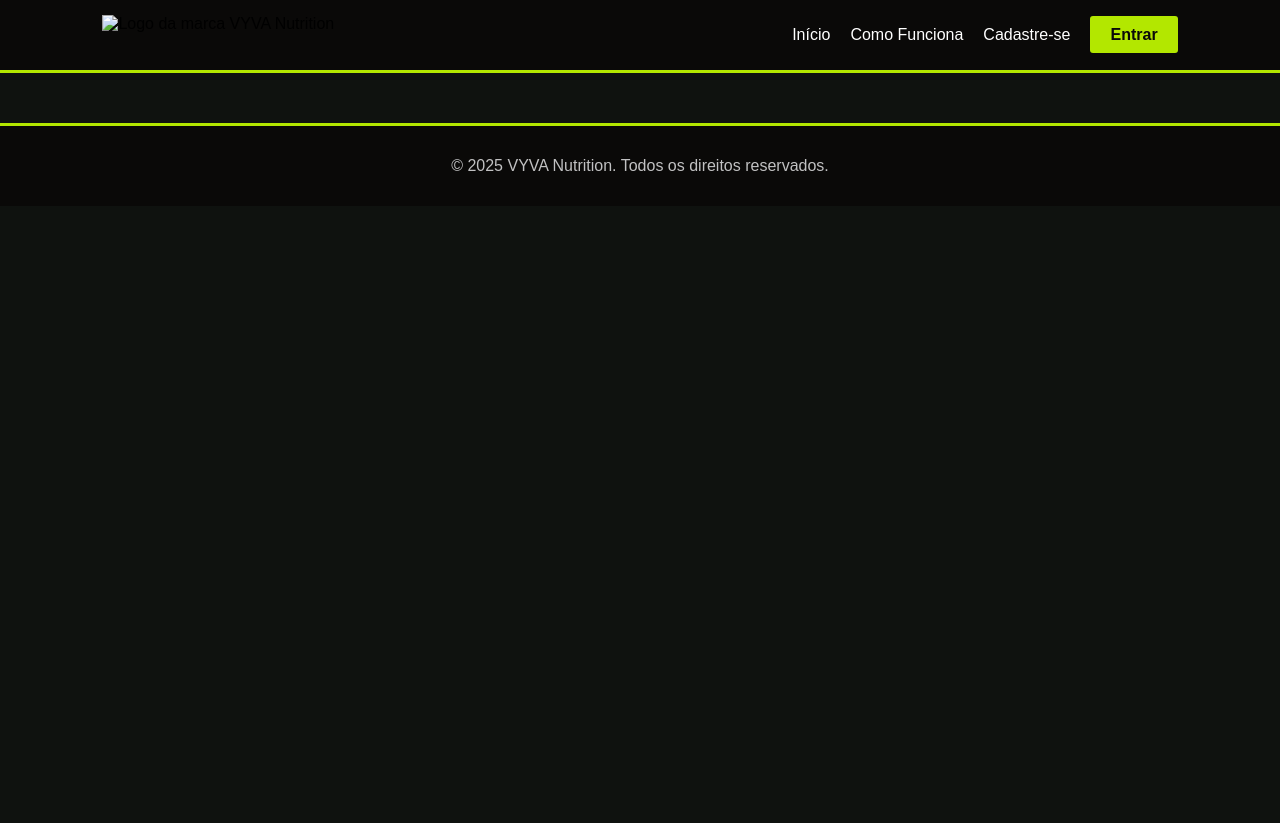
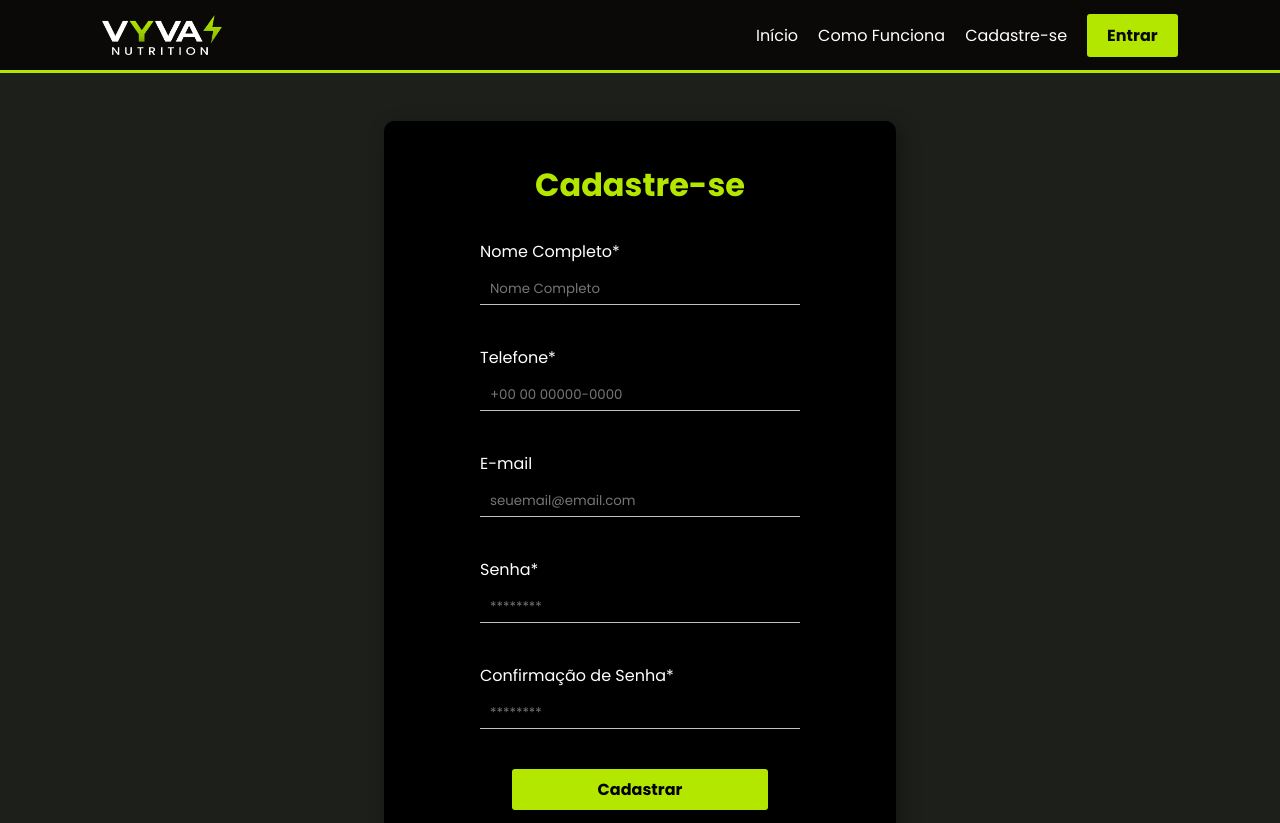
Before and after one commit to Nandox1s/MUGOH-Backend, a plain HTML site: page pages/cadastro.html in a window 1280 px wide. Shown: the top 823 px of the page. Before the commit the page ends 800 px from the top, so only its background shows below. Drawn offline with Linux system fonts and the light colour scheme; files that its build step writes are made by us from their sources; files whose address does not match are found by name.

Commit message:
feat: Nando_1

```diff
--- a/pages/cadastro.html
+++ b/pages/cadastro.html
@@ -3,30 +3,93 @@
 <head>
   <meta charset="UTF-8">
   <meta name="viewport" content="width=device-width, initial-scale=1.0">
-    <link rel="stylesheet" href="styles/geral.css">
-    <link rel="shortcut icon" href="img/logo/logo-icone.ico" type="image/x-icon">
+  <link rel="stylesheet" href="../styles/geral.css">
+  <link rel="stylesheet" href="../styles/loginCadastro.css">
   <title>VYVA Nutrition</title>
+  <script>
+    async function cadastrar(event) {
+      event.preventDefault();
+
+      const nome = document.getElementById("nome").value;
+      const telefone = document.getElementById("telefone").value;
+      const email = document.getElementById("email").value;
+      const senha = document.getElementById("senha").value;
+      const confirmacao = document.getElementById("confirmacao").value;
+      const mensagem = document.getElementById("mensagem");
+
+      if (senha !== confirmacao) {
+        mensagem.textContent = "As senhas não coincidem.";
+        mensagem.style.color = "red";
+        return;
+      }
+
+      try {
+        const resposta = await fetch("https://backend-r4hs.onrender.com/cadastro", {
+          method: "POST",
+          headers: { "Content-Type": "application/json" },
+          body: JSON.stringify({ nome, telefone, email, senha })
+        });
+
+        const data = await resposta.json();
+
+        if (data.sucesso) {
+          mensagem.textContent = "Cadastro realizado com sucesso!";
+          mensagem.style.color = "green";
+          console.log("Usuário cadastrado:", data.localId);
+        } else {
+          mensagem.textContent = "Erro: " + data.mensagem;
+          mensagem.style.color = "red";
+        }
+      } catch (err) {
+        mensagem.textContent = "Erro de conexão com o servidor.";
+        mensagem.style.color = "red";
+        console.error("Erro de rede:", err);
+      }
+    }
+  </script>
 </head>
 <body>
   <header>
-        <img src="img/logo/VYVA-NUTRITION-1.png" alt="Logo da marca VYVA Nutrition">
-        <img class="menu-hamburguer" src="img/icones/material-symbols--menu-rounded.svg" alt="menu hamburguer">
+    <img src="../img/logo/VYVA-NUTRITION-1.png" alt="Logo da marca VYVA Nutrition">
+    <img class="menu-hamburguer" src="../img/icones/material-symbols--menu-rounded.svg" alt="menu hamburguer">
     <nav>
       <ul>
-                <li><a href="/">Início</a></li>
-                <li><a href="pages/funcionamento.html">Como Funciona</a></li>
-                <li><a href="pages/cadastro.html">Cadastre-se</a></li>
+        <li><a href="../index.html">Início</a></li>
+        <li><a href="funcionamento.html">Como Funciona</a></li>
+        <li><a href="cadastro.html">Cadastre-se</a></li>
       </ul>
       <button><a href="login.html">Entrar</a></button>
     </nav>
   </header>
 
+  <main>
+    <h1>Cadastre-se</h1>
+
+    <form onsubmit="cadastrar(event)">
+      <label for="nome">Nome Completo*</label>
+      <input type="text" placeholder="Nome Completo" required name="nome" id="nome">
+
+      <label for="telefone">Telefone*</label>
+      <input type="text" placeholder="+00 00 00000-0000" required name="telefone" id="telefone">
+
+      <label for="email">E-mail</label>
+      <input type="email" placeholder="seuemail@email.com" required name="email" id="email">
+
+      <label for="senha">Senha*</label>
+      <input type="password" placeholder="********" required name="senha" id="senha">
+
+      <label for="confirmacao">Confirmação de Senha*</label>
+      <input type="password" placeholder="********" required name="confirmacao" id="confirmacao">
+
+      <button type="submit">Cadastrar</button>
+      <p id="mensagem"></p>
+    </form>
+  </main>
 
   <footer>
     <p>© 2025 VYVA Nutrition. Todos os direitos reservados.</p>
   </footer>
 
-    <!--    IMPORTS     -->
   <script src="scripts/menuHamburguer.js"></script>
 </body>
 </html>
--- a/styles/cabecalho.css
+++ b/styles/cabecalho.css
@@ -1,9 +1,7 @@
-:root{
-    --cor-preto-vyva: #0A0908;
-    --cor-verde-vyva: #B3E700;
-    --cor-cinza-vyva: #C1C1C2;
-    --cor-preto-esverdiado: #0F120F;
-}
+/*  IMPORTES */
+@import url("variaveis.css");
+
+
 
 header{
     display: flex;
--- a/styles/geral.css
+++ b/styles/geral.css
@@ -1,23 +1,33 @@
 /*  IMPORTES */
 @import url("cabecalho.css");
 @import url("rodape.css");
+@import url('https://fonts.googleapis.com/css2?family=Poppins:ital,wght@0,100;0,200;0,300;0,400;0,500;0,600;0,700;0,800;0,900;1,100;1,200;1,300;1,400;1,500;1,600;1,700;1,800;1,900&display=swap');
+@import url("variaveis.css");
 
 
 
 /*  GERAL   */
 *{
-    font-family: Arial, Helvetica, sans-serif;
+    font-family: Poppins, Arial, Helvetica, sans-serif;
     padding: 0;
     margin: 0;
 }
 
-:root{
-    --cor-preto-vyva: #0A0908;
-    --cor-verde-vyva: #B3E700;
-    --cor-cinza-vyva: #C1C1C2;
-    --cor-preto-esverdiado: #0F120F;
+html, body{
+    height: 100%;
+}
+body {
+    display: grid;
+    grid-template-rows: auto 1fr auto;
+    min-height: 100vh;
+    color: white;
+    background-color: var(--cor-preto-esverdiado);
 }
 
-body{
-    background-color: var(--cor-preto-esverdiado);
+h1{
+    color: var(--cor-verde-vyva);
 }
+
+button{
+    cursor: pointer;
+}
--- /dev/null
+++ b/styles/loginCadastro.css
@@ -0,0 +1,55 @@
+/*  IMPORTES */
+@import url("variaveis.css");
+
+
+
+main{
+    display: grid;
+    justify-content: center;
+    align-items: center;
+    width: 40%;
+    margin: 6vh auto;
+    padding: 5vh 0;
+    border-radius: 10px;
+    box-shadow: 5px 5px 20px rgba(0, 0, 0, 0.3);
+    background-color: black;
+}
+
+h1{
+    text-align: center;
+}
+
+form{
+    display: flex;
+    flex-direction: column;
+    gap: 10px;
+    width: 25vw;
+}
+
+label{
+    padding-top: 30px;
+}
+
+input{
+    padding: 5px 10px;
+    border: none;
+    border-bottom: 1px solid var(--cor-cinza-vyva);
+    color: white;
+    background-color: transparent;
+}
+input:focus{
+    outline: none;
+    border-bottom: 1px solid var(--cor-verde-vyva);
+}
+
+form button{
+    width: 80%;
+    margin-top: 30px;
+    padding: 8px;
+    align-self: center;
+    border-radius: 3px;
+    font-size: 16px;
+    font-weight: bold;
+    border: none;
+    background-color: var(--cor-verde-vyva);
+}
--- a/styles/rodape.css
+++ b/styles/rodape.css
@@ -1,16 +1,14 @@
-:root{
-    --cor-preto-vyva: #0A0908;
-    --cor-verde-vyva: #B3E700;
-    --cor-cinza-vyva: #C1C1C2;
-    --cor-preto-esverdiado: #0F120F;
-}
+/*  IMPORTES */
+@import url("variaveis.css");
+
+
 
 footer{
     display: flex;
     justify-content: center;
     align-items: center;
     height: 80px;
-    margin-top: 50px;
+    margin-top: auto;
     border-top: 3px solid var(--cor-verde-vyva);
     color: var(--cor-cinza-vyva);
     background-color: var(--cor-preto-vyva);
--- /dev/null
+++ b/styles/variaveis.css
@@ -0,0 +1,6 @@
+:root{
+    --cor-preto-vyva: #0A0908;
+    --cor-verde-vyva: #B3E700;
+    --cor-cinza-vyva: #C1C1C2;
+    --cor-preto-esverdiado: #1d1f1b; /*0F120F*/
+}
```
Also changed, not shown: index.html (+2 -2 lines), pages/funcionamento.html (+6 -7 lines), pages/login.html (+56 -7 lines). Lines whose indentation alone changed are shown as unchanged.
